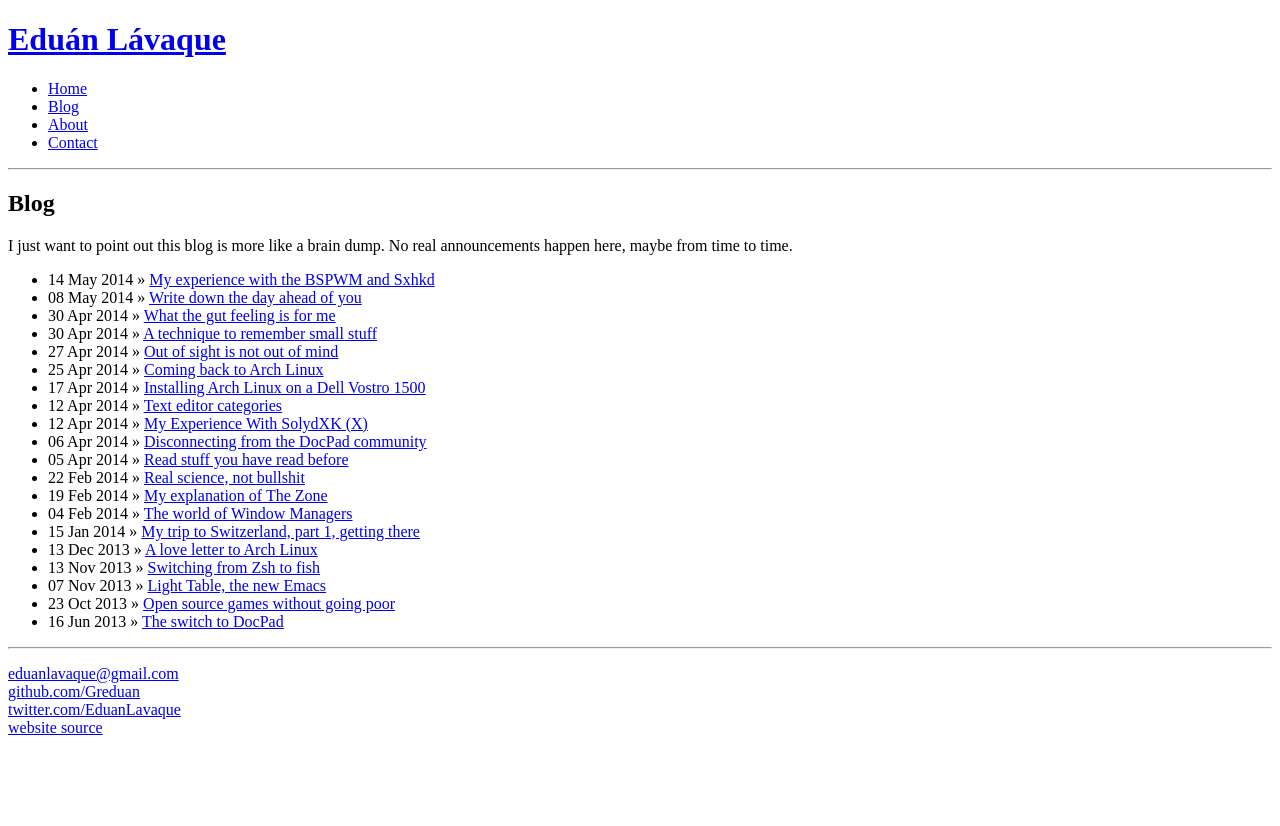
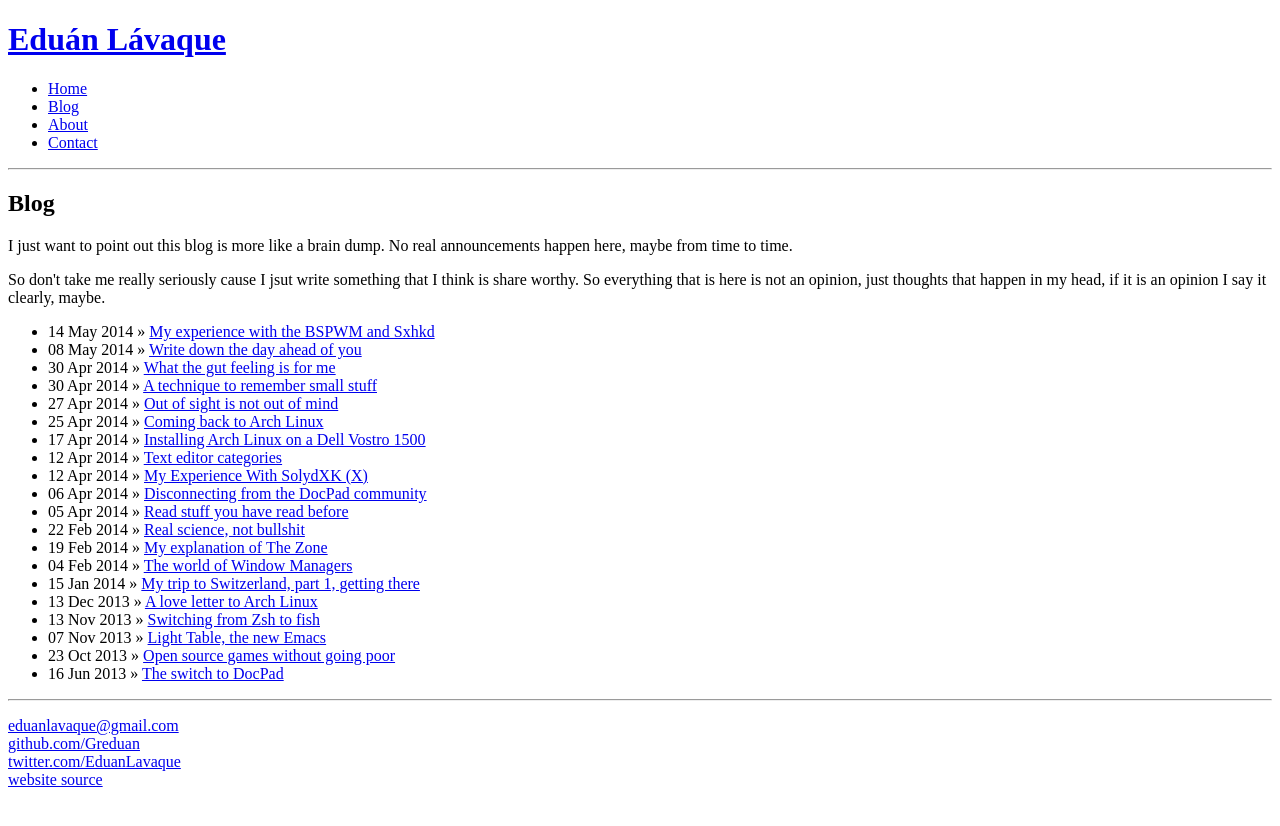
Before and after one commit to greduan/blog-content, a Jekyll site: the page built from blog.html, in a window 1280 px wide. Shown: the top 826 px of the page. Built offline with Jekyll 4.4.1, drawn with Linux system fonts in a browser that asks for light colours; Markdown is read by kramdown in place of the engine named in the settings.

Commit message:
Update blog.html

```diff
--- a/blog.html
+++ b/blog.html
@@ -5,6 +5,8 @@ title: Blog
 
 <p>I just want to point out this blog is more like a brain dump. No real announcements happen here, maybe from time to time.</p>
 
+<p>So don't take me really seriously cause I jsut write something that I think is share worthy. So everything that is here is not an opinion, just thoughts that happen in my head, if it is an opinion I say it clearly, maybe.</p>
+
 <ul class="posts">
 	{% for post in site.posts %}
 	<li><span>{{ post.date | date_to_string }}</span> &raquo; <a href="{{ post.url }}">{{ post.title }}</a></li>
```
